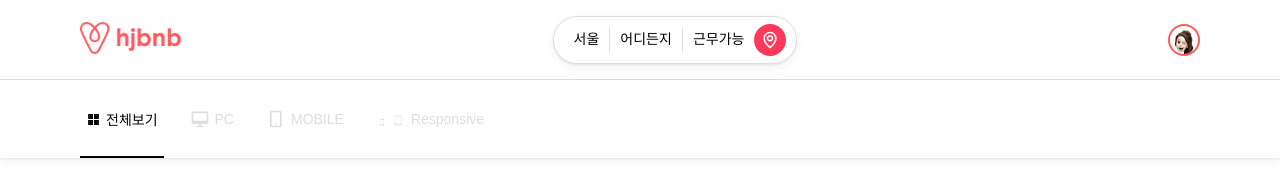
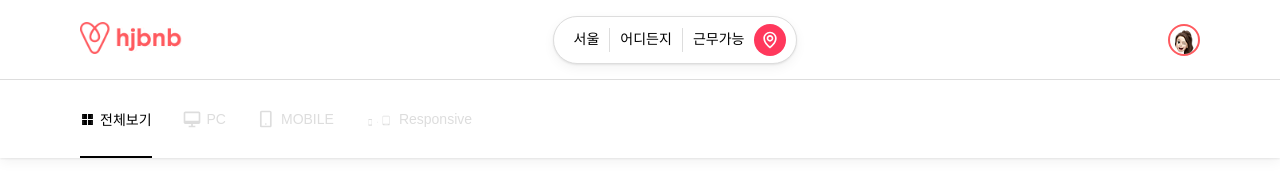
Before and after one commit to hjk810003/hj_bnb, a React (Create React App) app: page / in a window 1280 px wide. Shown: the top 188 px of the page. Built offline with nearby package versions, Linux system fonts and the light colour scheme; grey boxes are pictures that could not be loaded.

Commit message:
css 수정

```diff
--- a/src/components/Tab/styled.js
+++ b/src/components/Tab/styled.js
@@ -6,6 +6,7 @@ export const TabItem = styled.button`
   position: relative;
   width: auto;
   height: 100%;
+  padding: 0;
   font-size: 14px;
   color: #ddd;
   transition: all 0.2s ease;
--- a/src/pages/Home/index.js
+++ b/src/pages/Home/index.js
@@ -15,11 +15,11 @@ function Home() {
     <>
       <TabBox>
         <Swiper
+          className="tab-swiper"
+          slidesPerView="auto"
+          spaceBetween={30}
+          freeMode={true}
           modules={[FreeMode]}
-          className="tab-swiper"
-          freeMode={true}
-          slidesPerView="auto"
-          spaceBetween={20}
         >
           {TAB_ITEM.map((item) => (
             <SwiperSlide key={item.label}>
--- a/src/pages/Home/styled.js
+++ b/src/pages/Home/styled.js
@@ -29,7 +29,7 @@ export const TabBox = styled.div`
     .swiper-slide {
       width: auto !important;
       @media only screen and (max-width: 359px) {
-        margin-right: 6px !important;
+        margin-right: 15px !important;
       }
     }
   }
```
